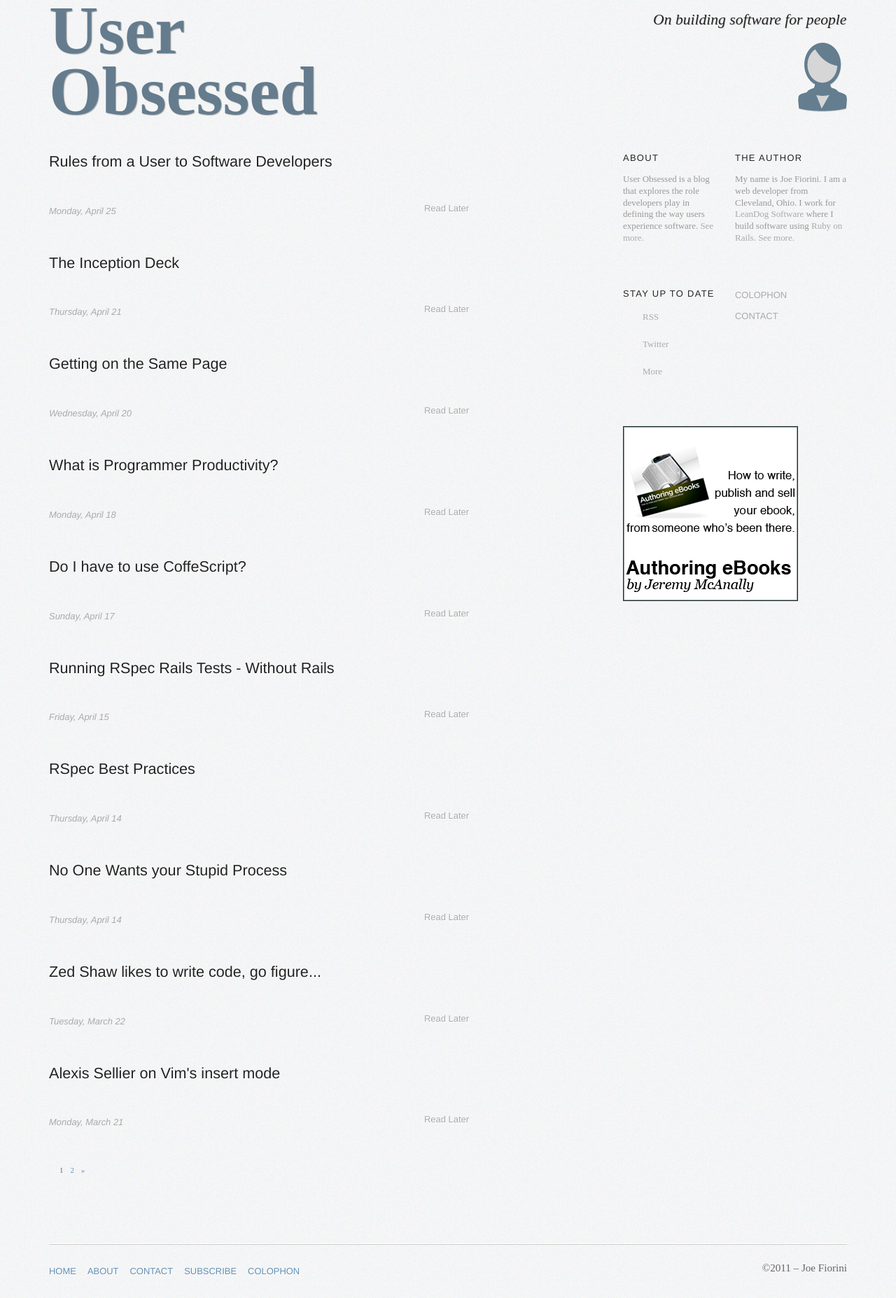
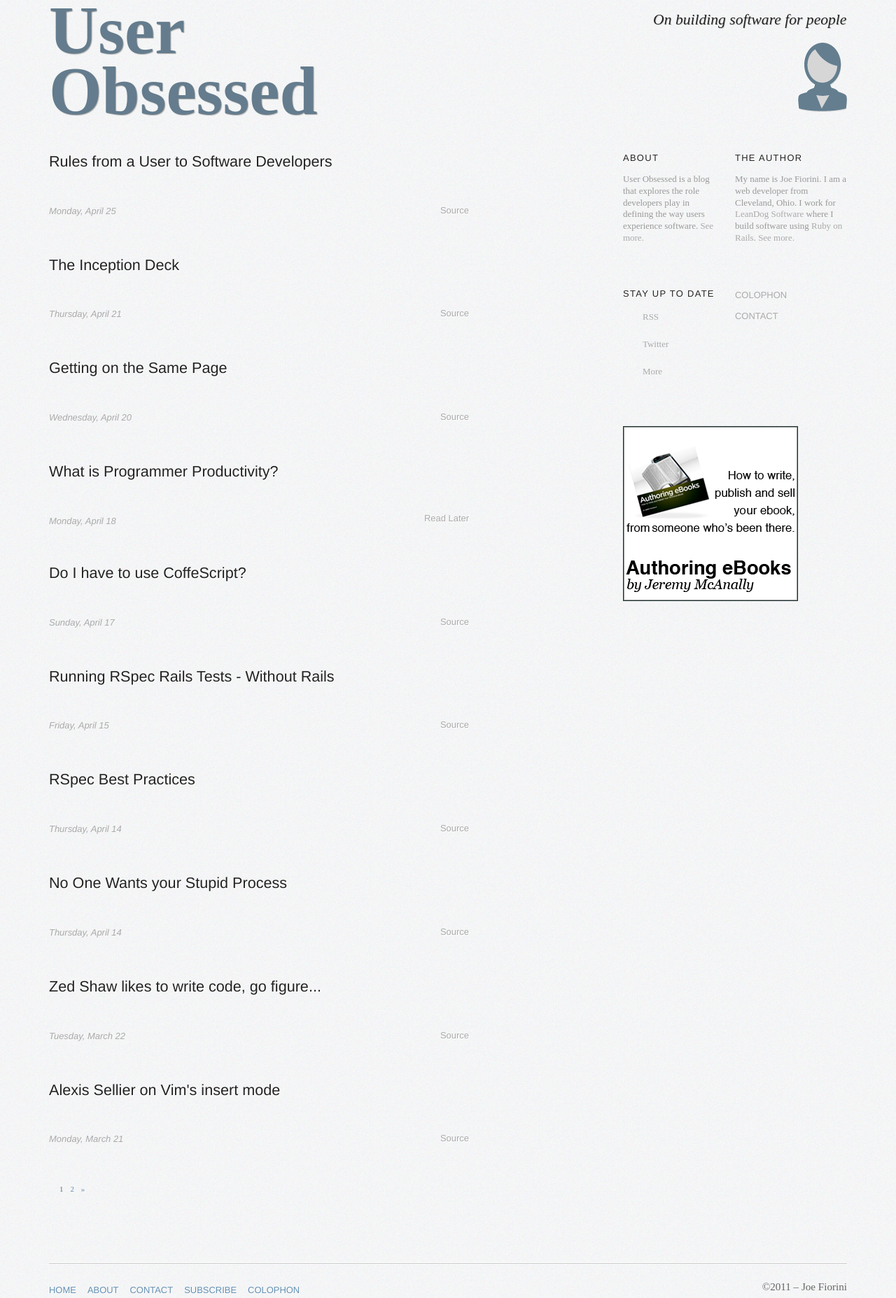
Before and after one commit to joefiorini/userobsessed, a Jekyll site: the page built from index.html, in a window 1280 px wide. Shown: the whole page at 70% size. Built offline with Jekyll 4.4.1, drawn with Linux system fonts in a browser that asks for light colours; nearby versions of some CDN libraries; library files that are not in the unit come from our copies; the list of posts is cut into pages by our own code; before the commit the page ends 1828 px from its top, so only the background shows below that.

Commit message:
Implement "source" link

```diff
--- a/_includes/post.html
+++ b/_includes/post.html
@@ -17,7 +17,11 @@
         {% capture date_format %}%A, %B %e{% endcapture %}
       {% endif %}
       <time pubdate datetime="{{ post.date | date: '%Y-%m-%dT%I:%M%z' }}">{{ post.date | date: date_format }}</time>
-      <a class="icon" href="http://www.instapaper.com/hello2?u={{ post.url }}">Read Later</a>
+      {% if post.source %}
+        <a class="icon" href="{{ post.source }}" title="{{ post.title }}" rel="external">Source</a>
+      {% else %}
+        <a class="icon" href="http://www.instapaper.com/hello2?u={{ post.url }}" rel="alternate" title="Save to Instapaper">Read Later</a>
+      {% endif %}
     </p>
   </footer>
 </article>
--- a/stylesheets/screen.css
+++ b/stylesheets/screen.css
@@ -163,6 +163,7 @@
 
 .icon {
   padding:  3px 0 5px 28px;
+  background-repeat: no-repeat;
 }
 
 aside {
@@ -194,12 +195,10 @@
 
 section.meta:hover li.twitter {
   background-image: url('/images/twitter.png');
-  background-repeat: no-repeat;
 }
 
 section.meta:hover li.rss {
   background-image: url('/images/rss.png');
-  background-repeat: no-repeat;
 }
 
 section.meta:hover a {
@@ -305,9 +304,16 @@
   color: #71569E;
 }
 
-article footer:hover p a {
+article footer:hover p a[rel~=external] {
+  background-image: url('/images/source.png');
+}
+
+article footer p a[rel~=alternate] {
+  padding-top: 0;
+}
+
+article footer:hover p a[rel~=alternate] {
   background-image: url('/images/read-later.png');
-  background-repeat: no-repeat;
 }
 
 article footer:hover p time {
@@ -328,10 +334,6 @@
   -moz-transition:    all 0.3s ease;
   -o-transition:      all 0.3s ease;
 
-}
-
-article footer p a.icon {
-  padding-top: 0;
 }
 
 article footer p a {
```
Also changed, not shown: images/source.png (added).
